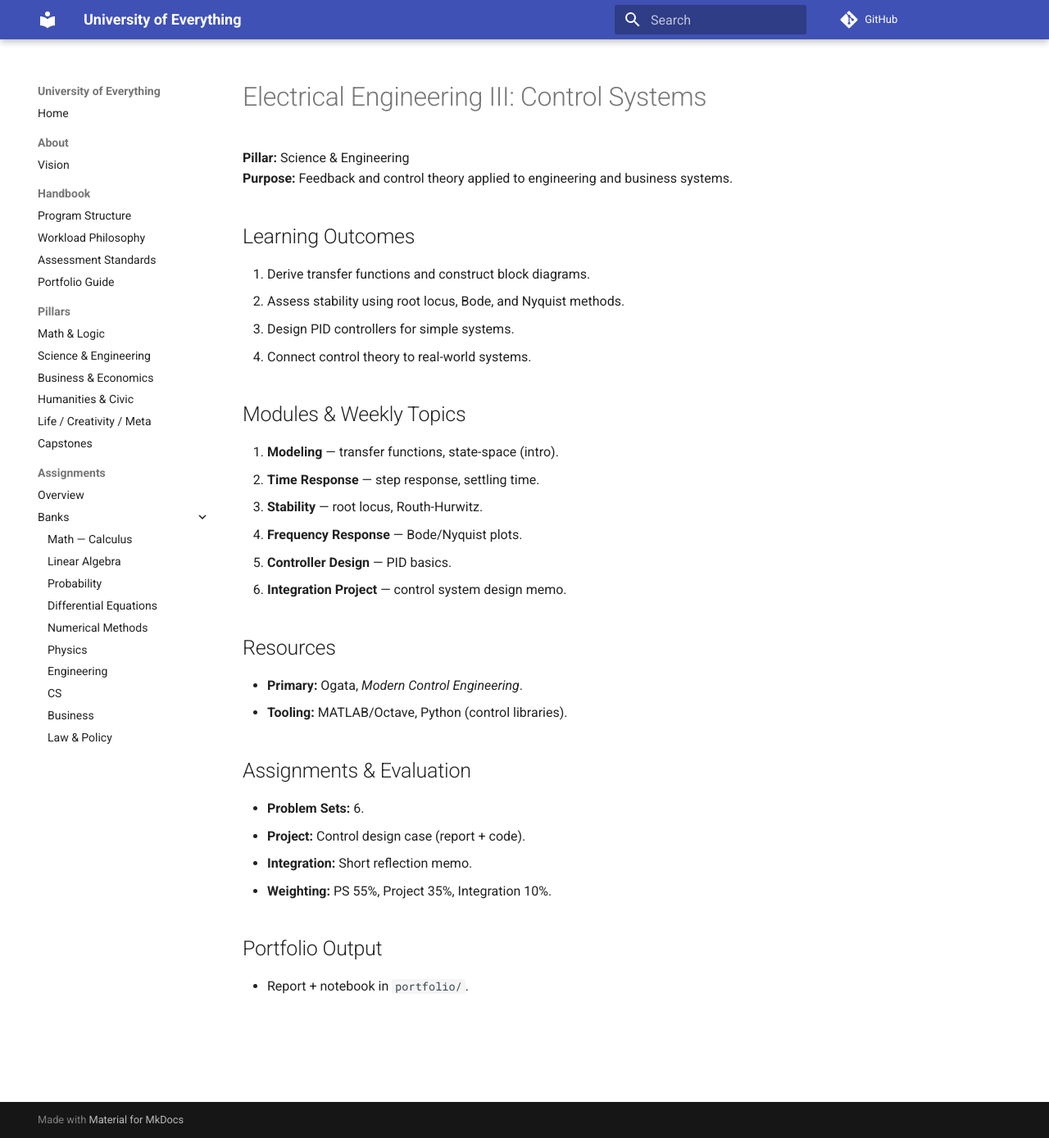
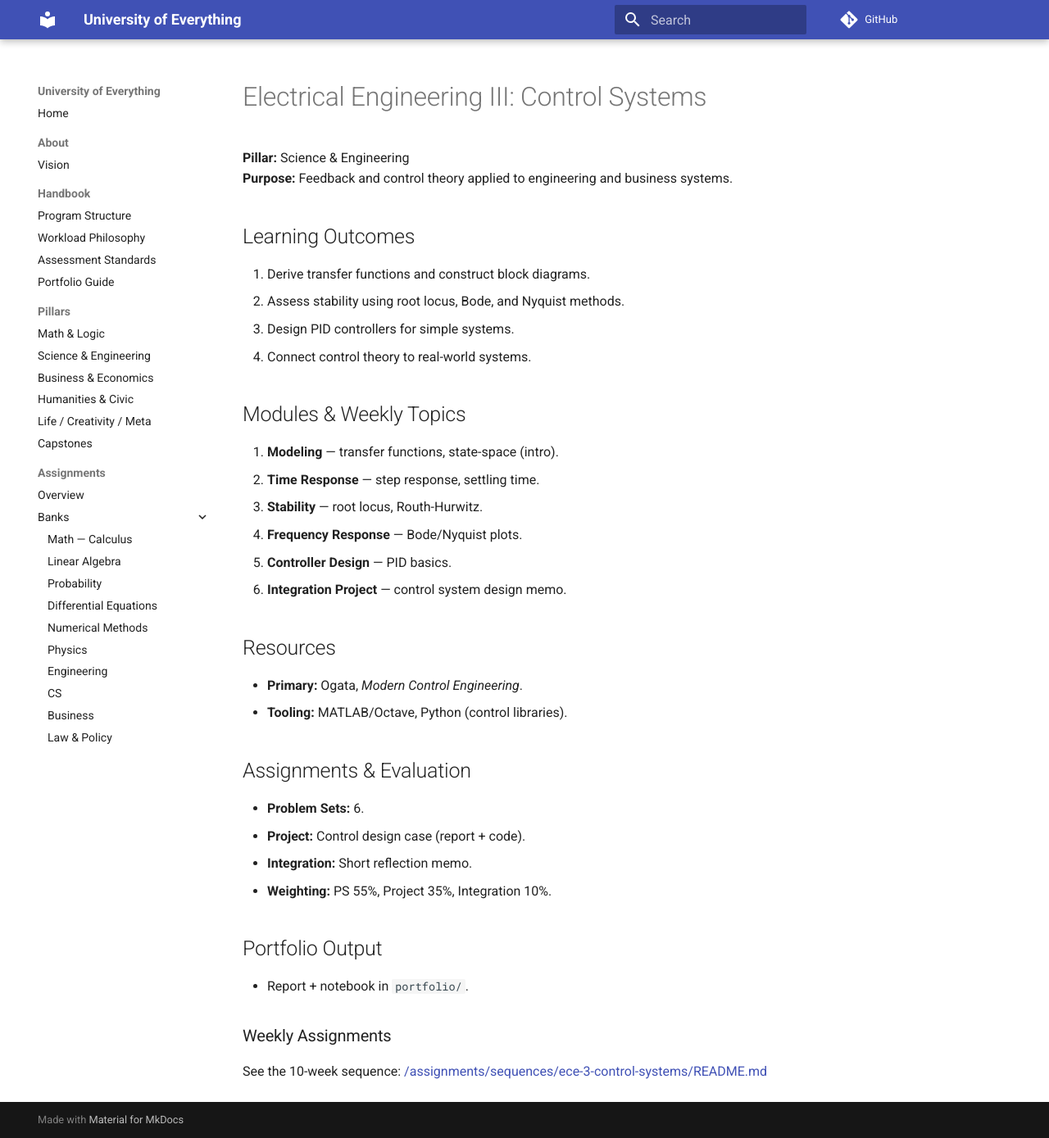
Before and after one commit to m4xbrg/university-of-everything, an MkDocs documentation site: the page built from docs/courses/science-engineering/ece-3-control-systems/syllabus.md, in a window 1280 px wide and 1389 px high. Shown: the whole window at 82% size. Built offline with MkDocs 1.6.1 and Material for MkDocs 9.7.7, drawn with Linux system fonts in a browser that asks for light colours; comment, search, counter and statistics services are not loaded.

Commit message:
Update syllabus.md

```diff
--- a/docs/courses/science-engineering/ece-3-control-systems/syllabus.md
+++ b/docs/courses/science-engineering/ece-3-control-systems/syllabus.md
@@ -28,3 +28,6 @@
 
 ## Portfolio Output
 - Report + notebook in `portfolio/`.
+
+### Weekly Assignments
+See the 10-week sequence: [/assignments/sequences/ece-3-control-systems/README.md](/assignments/sequences/ece-3-control-systems/README.md)
```
